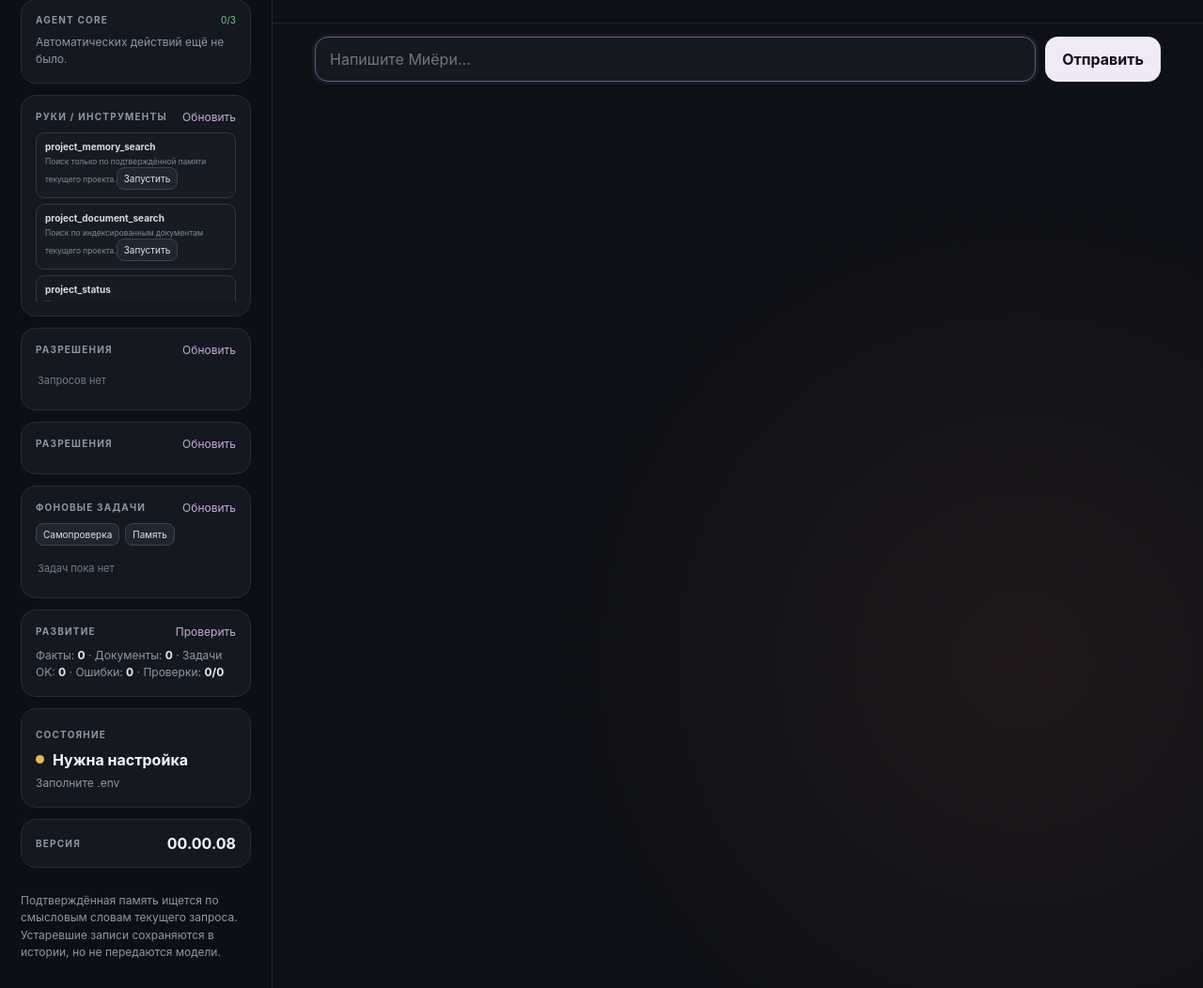
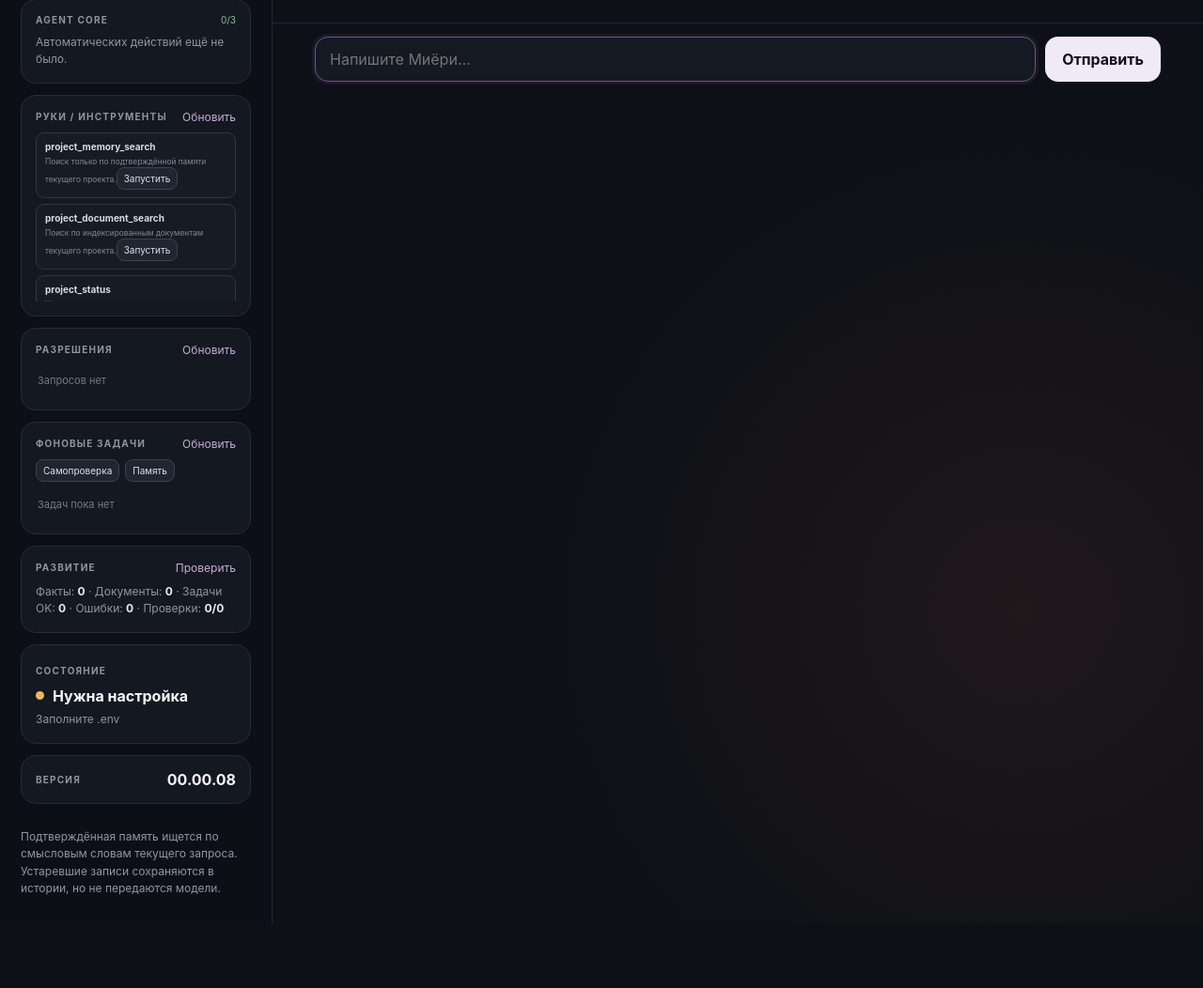
Before and after one commit to Aspksa/MIYORI_KITSUNE_AI_SPEC_v1.1.0, a FastAPI app: page / in a window 1280 px wide. Shown: the part 689-1741 px from the top of the page at 94% size. After the commit the page ends 1673 px from the top, so only its background shows below. Run offline with FastAPI, Linux system fonts and the light colour scheme; data comes from the database, SQL or seed files in the repository; data that the repository does not hold is empty.

Commit message:
permissions ui: remove duplicate approval panel

```diff
--- a/templates/index.html
+++ b/templates/index.html
@@ -85,14 +85,6 @@
 
       <div class="panel">
         <div class="panel-header">
-          <span class="eyebrow">Разрешения</span>
-          <button id="refreshPermissions" class="text-button" type="button">Обновить</button>
-        </div>
-        <div id="permissionList" class="permission-list"></div>
-      </div>
-
-      <div class="panel">
-        <div class="panel-header">
           <span class="eyebrow">Фоновые задачи</span>
           <button id="refreshTasks" class="text-button" type="button">Обновить</button>
         </div>
```
